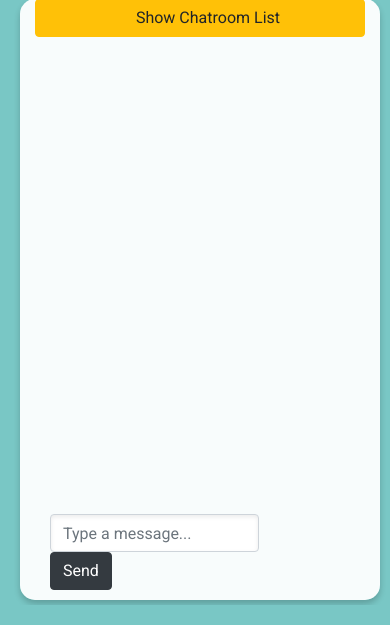
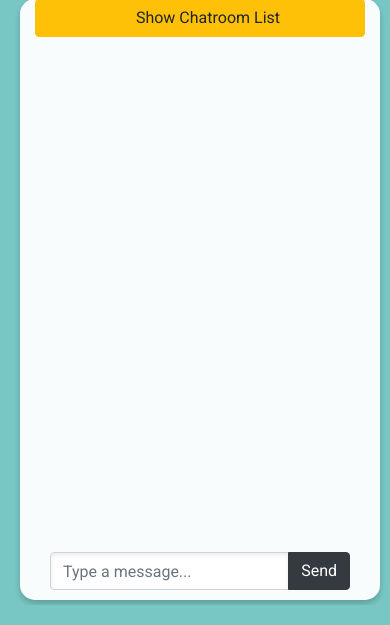
Before and after one commit to liverishabh/Flack-InstantChatApplication, a Flask app: page / in a window 390 px wide. Shown: the part 500-1125 px from the top of the page. Run offline with Flask 2, Linux system fonts and the light colour scheme; some libraries are stand-ins or nearby versions.

Commit message:
fixed messages

```diff
--- a/static/chat.js
+++ b/static/chat.js
@@ -103,9 +103,9 @@ document.addEventListener('DOMContentLoaded', () => {
 
                 let div = document.createElement('div');
                 if(username === storage.getItem("username")){
-                    div.innerHTML = `<div class="alert alert-success" role="alert"><strong> ${username}: </strong> <div> ${message} </div> <small> ${date} ${time} </small>`;
+                    div.innerHTML = `<div class="alert alert-success" role="alert" style="text-align:right; float:right; width: 60%; overflow-wrap: anywhere; word-wrap: break-word;"><strong> ${username}: </strong> <div> ${message} </div> <small> ${date} ${time} </small>`;
                 }else{
-                    div.innerHTML = `<div class="alert alert-primary" role="alert"><strong> ${username}: </strong> <div> ${message} </div> <small> ${date} ${time} </small>`;
+                    div.innerHTML = `<div class="alert alert-primary" role="alert" style="text-align:left; float:left; width: 60%; overflow-wrap: anywhere; word-wrap: break-word;"><strong> ${username}: </strong> <div> ${message} </div> <small> ${date} ${time} </small>`;
                 }
                 document.querySelector('#messages').append(div);
 
@@ -125,6 +125,7 @@ document.addEventListener('DOMContentLoaded', () => {
         var date = d.toDateString();
         date = date.slice(4,date.length);
 
+        console.log(channelname);
         socket.emit('send message', channelname, username, message, date, time);
         document.querySelector('#message_input').value = "";
         return false;
@@ -141,9 +142,9 @@ document.addEventListener('DOMContentLoaded', () => {
         if(channelname === storage.getItem("current channel")){
             const div = document.createElement('div');
             if(username === storage.getItem("username")){
-                div.innerHTML = `<div class="alert alert-success" role="alert"><strong> ${username}: </strong> <div> ${message} </div> <small> ${date} ${time} </small>`;
+                div.innerHTML = `<div class="alert alert-success" role="alert" style="text-align:right; float:right; width: 60%; overflow-wrap: anywhere; word-wrap: break-word;"><strong> ${username}: </strong> <div> ${message} </div> <small> ${date} ${time} </small>`;
             }else{
-                div.innerHTML = `<div class="alert alert-primary" role="alert"><strong> ${username}: </strong> <div> ${message} </div> <small> ${date} ${time} </small>`;
+                div.innerHTML = `<div class="alert alert-primary" role="alert" style="text-align:left; float:left; width: 60%; overflow-wrap: anywhere; word-wrap: break-word;"><strong> ${username}: </strong> <div> ${message} </div> <small> ${date} ${time} </small>`;
             }
             document.querySelector('#messages').append(div);
         }
--- a/static/styles.css
+++ b/static/styles.css
@@ -54,6 +54,10 @@ body{
 
 #chat_div #channel_list_div, #chat_div #private_messages, #chat_div #messages_wrapper, #chat_div #messages {
     overflow: auto;
+}
+
+#messages_wrapper{
+    max-width: 50vw;
 }
 
 #chat_div input {
@@ -170,6 +174,10 @@ body{
     #sidebarCollapse {
       display: block;
     }
+
+    #messages_wrapper{
+        max-width: 90vw;
+    }
 }
 
 /*# sourceMappingURL=style.css.map */
--- a/templates/index.html
+++ b/templates/index.html
@@ -70,12 +70,14 @@
                         </div>
                     </div>
 
-                    <div class="input-group container-fluid" id="message_input_group">
-                        <form id="message_submit">
+                    <form id="message_submit">
+                        <div class="input-group container-fluid" id="message_input_group">
                             <input type="text" id="message_input" class="form-control" name="message_input" placeholder="Type a message..." aria-label="Type a message" required/>
-                            <button type="submit" class="btn btn-dark">Send</button>
-                        </form>
-                    </div>
+                            <div class="input-group-append">
+                                <button type="submit" class="btn btn-dark">Send</button>
+                            </div>
+                        </div>
+                    </form>
 
                 </div>
             </div>
```
